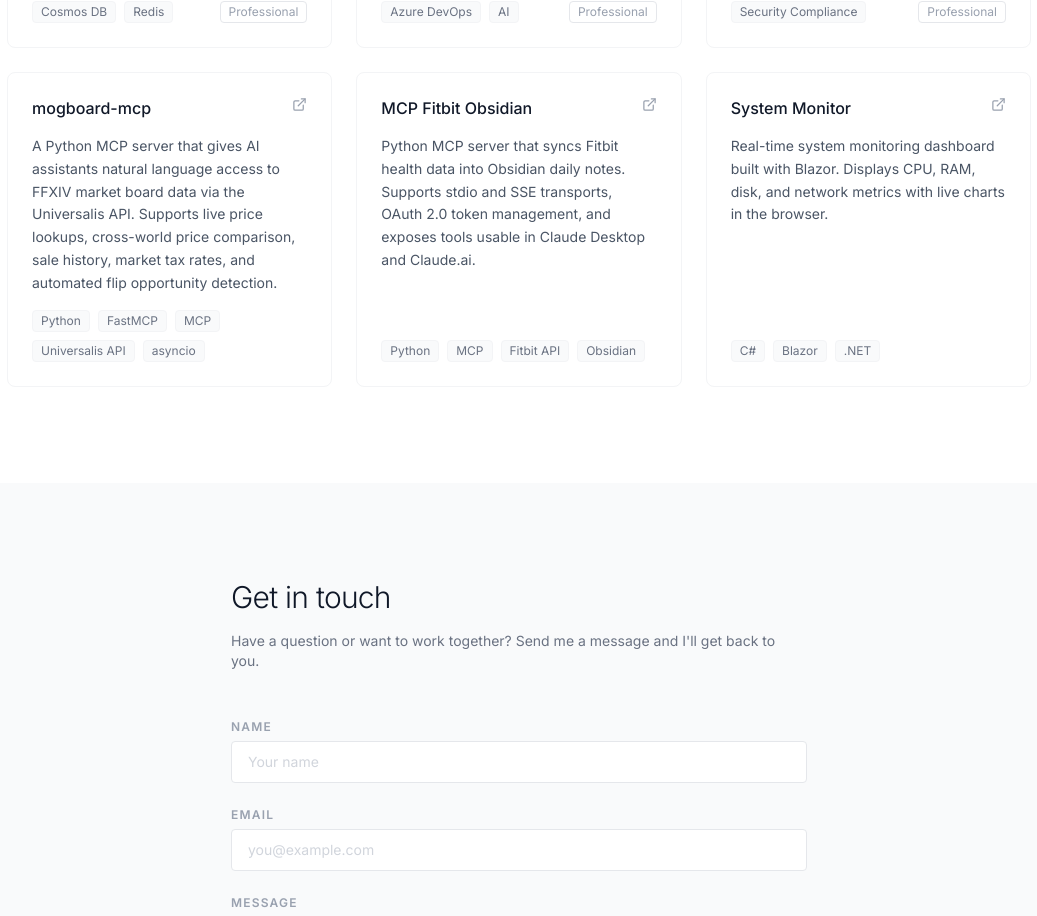
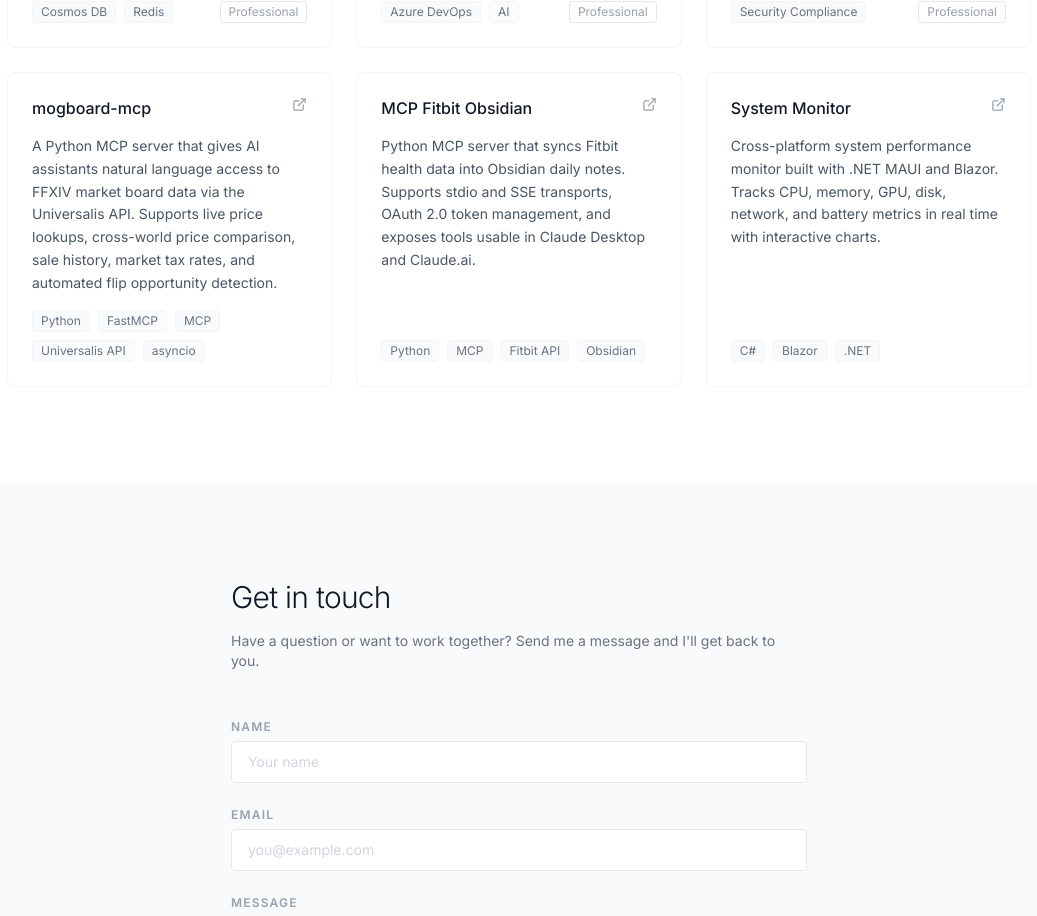
Before and after one commit to mwalczyk81/personal-site, a React (Vite) app: page / in a window 1280 px wide. Shown: the part 2218-3134 px from the top of the page, without its empty margins (121-1158 px from the left). Built offline with nearby package versions, Linux system fonts and the light colour scheme.

Commit message:
feat: Update project description for System Monitor to reflect new features and technology stack

```diff
--- a/src/data/projects.ts
+++ b/src/data/projects.ts
@@ -48,7 +48,7 @@
     title: 'System Monitor',
     type: 'open-source',
     description:
-      'Real-time system monitoring dashboard built with Blazor. Displays CPU, RAM, disk, and network metrics with live charts in the browser.',
+      'Cross-platform system performance monitor built with .NET MAUI and Blazor. Tracks CPU, memory, GPU, disk, network, and battery metrics in real time with interactive charts.',
     tags: ['C#', 'Blazor', '.NET'],
     url: 'https://github.com/mwalczyk81/system-monitor',
   },
```
